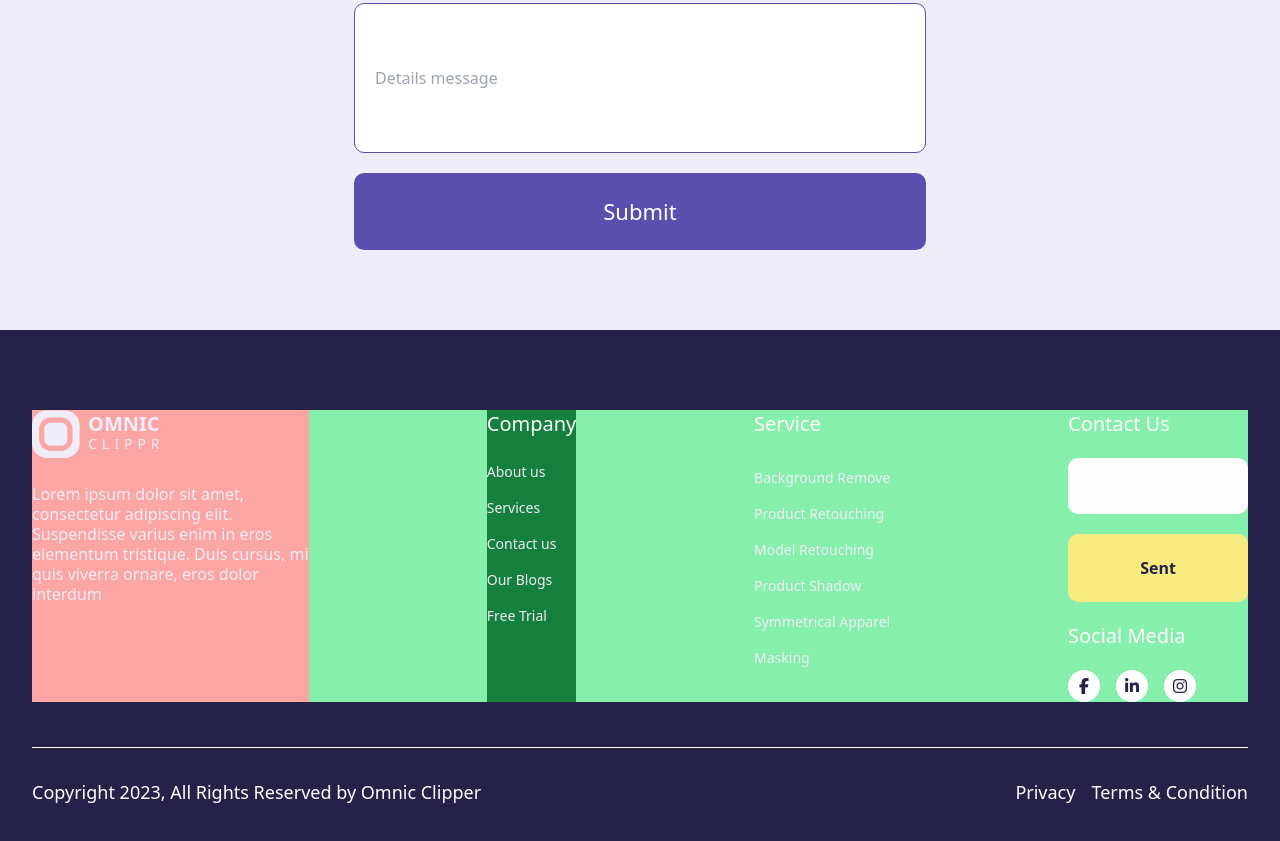
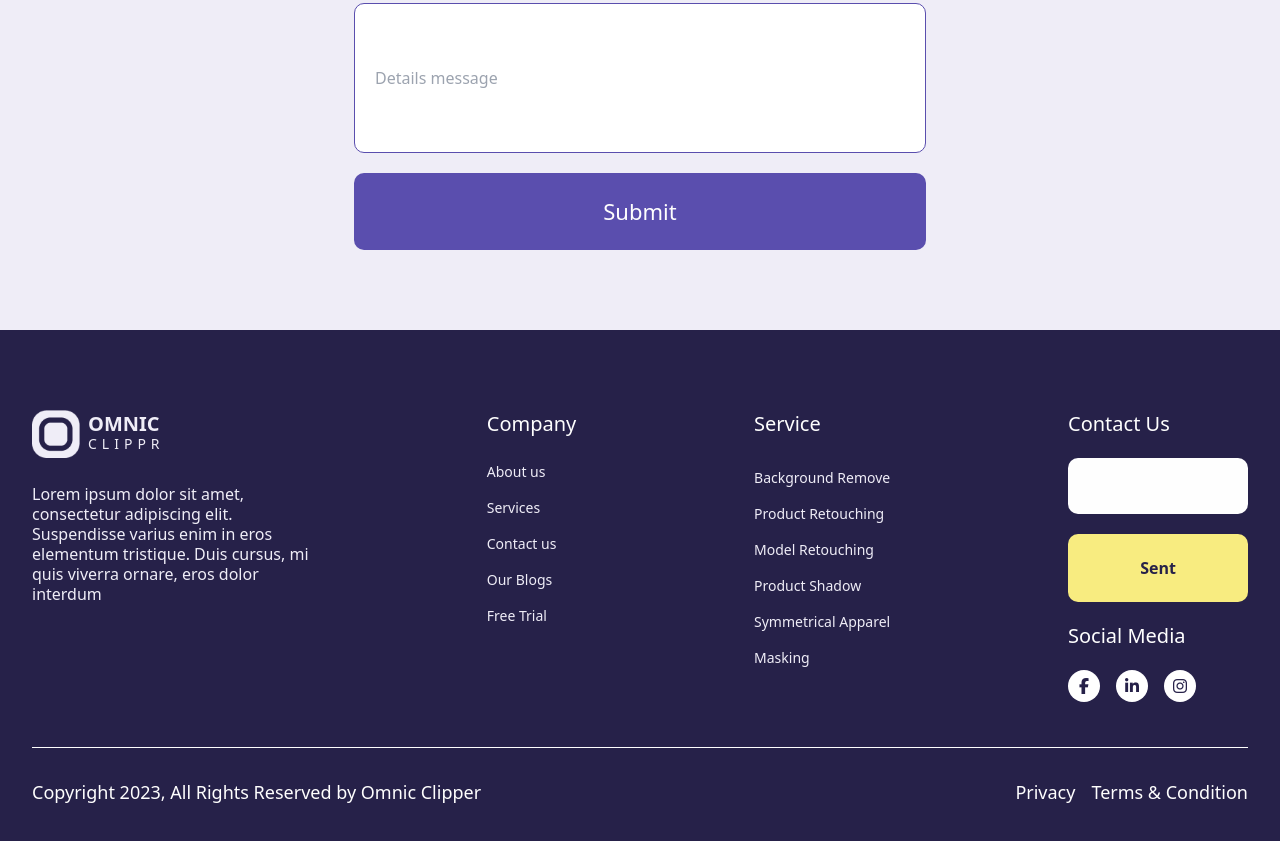
Before and after one commit to mehedihasan712277/Omnic_Clipper_Tamplate, a website: page index.html in a window 1280 px wide. Shown: the part 6529-7370 px from the top of the page. Drawn offline with nearby package versions, Linux system fonts and the light colour scheme.

Commit message:
some style changed

```diff
--- a/index.html
+++ b/index.html
@@ -626,9 +626,9 @@
     </main>
 
     <footer class="bg-[#262149] p-4 pt-12 md:p-8 md:pt-20 14i:p-20 14i:pt-[160px] max-w-[1510px] mx-auto">
-        <div class="grid grid-cols-2 bg-green-300 gap-2 mv:gap-4 justify-items-center lg:flex lg:justify-between">
+        <div class="grid grid-cols-2 gap-2 mv:gap-4 justify-items-center lg:flex lg:justify-between">
             <!-- part 1 -->
-            <div class="bg-red-300  w-[140px] ml:w-[180px] mv:w-[250px] md:w-[300px] lg:w-fit">
+            <div class="w-[140px] ml:w-[180px] mv:w-[250px] md:w-[300px] lg:w-fit">
                 <!-- logo -->
                 <div class="flex items-center gap-2 14i:gap-[10px]">
                     <img src="./assets/logo2.png" alt="logo" class="w-8 md:w-12 3xl:w-[65px] h-8 md:h-12 3xl:h-[65px]">
@@ -656,7 +656,7 @@
 
             <!-- part 2 -->
             <div
-                class="bg-green-700  w-[140px] ml:w-[180px] mv:w-[250px] md:w-[300px] lg:w-fit space-y-4 lg:space-y-6 14i:space-y-[30px]">
+                class="w-[140px] ml:w-[180px] mv:w-[250px] md:w-[300px] lg:w-fit space-y-4 lg:space-y-6 14i:space-y-[30px]">
                 <p class="text-[#FEFEFE] text-xl 14i:text-[28px] 14i:leading-[30px]">Company</p>
                 <ul class="text-[#EFEDF7] text-sm 14i:text-xl space-y-2 lg:space-y-4 14i:space-y-[30px]">
                     <li><a href="#">About us</a></li>
```
